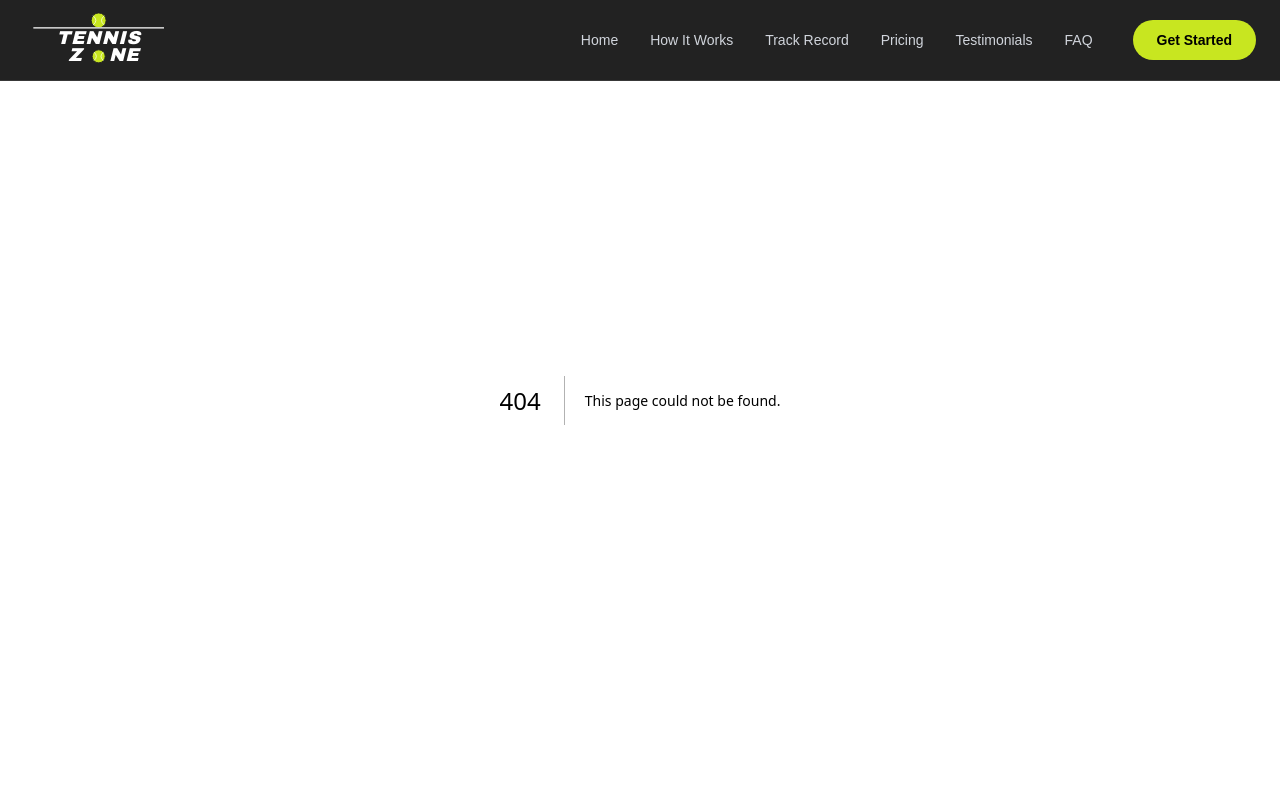
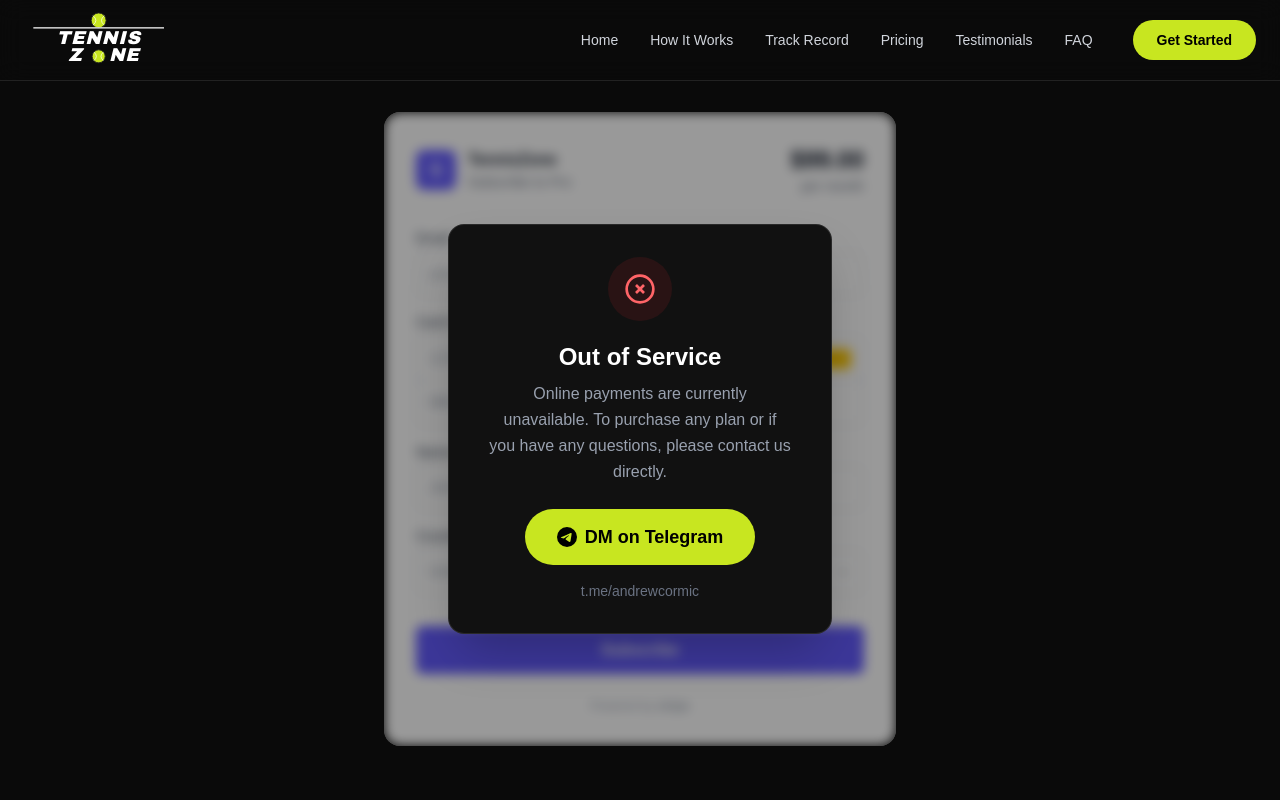
Before and after one commit to grebking/tenniszone, a Next.js app: page /checkout in a window 1280 px wide. Before the commit this address had no page. Shown: the top 800 px of the page. Built offline with nearby package versions, Linux system fonts and the light colour scheme.

Commit message:
Add dual odds, checkout page with Telegram redirect

```diff
--- /dev/null
+++ b/src/app/checkout/page.tsx
@@ -0,0 +1,137 @@
+"use client";
+
+import { useSearchParams } from "next/navigation";
+import { Suspense } from "react";
+
+function CheckoutContent() {
+  const searchParams = useSearchParams();
+  const plan = searchParams.get("plan") || "Pro";
+  const price = searchParams.get("price") || "99";
+
+  return (
+    <section className="min-h-screen bg-[#0a0a0a] pt-28 pb-16 px-4 flex items-start justify-center">
+      <div className="w-full max-w-lg relative">
+        {/* Blurred Stripe-like checkout form */}
+        <div className="relative rounded-2xl overflow-hidden">
+          {/* The blurred form behind */}
+          <div className="bg-white rounded-2xl p-8 filter blur-[6px] pointer-events-none select-none">
+            {/* Fake Stripe header */}
+            <div className="flex items-center justify-between mb-8">
+              <div className="flex items-center gap-3">
+                <div className="w-10 h-10 rounded-lg bg-[#635BFF] flex items-center justify-center">
+                  <span className="text-white font-bold text-lg">S</span>
+                </div>
+                <div>
+                  <div className="text-gray-900 font-semibold">TennisZone</div>
+                  <div className="text-gray-500 text-sm">Subscribe to {plan}</div>
+                </div>
+              </div>
+              <div className="text-right">
+                <div className="text-2xl font-bold text-gray-900">${price}.00</div>
+                <div className="text-gray-500 text-sm">per month</div>
+              </div>
+            </div>
+
+            {/* Fake form fields */}
+            <div className="space-y-4">
+              <div>
+                <label className="block text-sm font-medium text-gray-700 mb-1">Email</label>
+                <div className="w-full h-11 rounded-md border border-gray-300 bg-white px-3 flex items-center">
+                  <span className="text-gray-400">you@example.com</span>
+                </div>
+              </div>
+
+              <div>
+                <label className="block text-sm font-medium text-gray-700 mb-1">Card information</label>
+                <div className="border border-gray-300 rounded-md overflow-hidden">
+                  <div className="w-full h-11 bg-white px-3 flex items-center justify-between border-b border-gray-300">
+                    <span className="text-gray-400">1234 1234 1234 1234</span>
+                    <div className="flex gap-1">
+                      <div className="w-8 h-5 rounded bg-blue-600" />
+                      <div className="w-8 h-5 rounded bg-red-500" />
+                      <div className="w-8 h-5 rounded bg-yellow-400" />
+                    </div>
+                  </div>
+                  <div className="flex">
+                    <div className="w-1/2 h-11 bg-white px-3 flex items-center border-r border-gray-300">
+                      <span className="text-gray-400">MM / YY</span>
+                    </div>
+                    <div className="w-1/2 h-11 bg-white px-3 flex items-center">
+                      <span className="text-gray-400">CVC</span>
+                    </div>
+                  </div>
+                </div>
+              </div>
+
+              <div>
+                <label className="block text-sm font-medium text-gray-700 mb-1">Name on card</label>
+                <div className="w-full h-11 rounded-md border border-gray-300 bg-white px-3 flex items-center">
+                  <span className="text-gray-400">John Smith</span>
+                </div>
+              </div>
+
+              <div>
+                <label className="block text-sm font-medium text-gray-700 mb-1">Country or region</label>
+                <div className="w-full h-11 rounded-md border border-gray-300 bg-white px-3 flex items-center justify-between">
+                  <span className="text-gray-400">United States</span>
+                  <svg className="w-4 h-4 text-gray-400" viewBox="0 0 24 24" fill="none" stroke="currentColor" strokeWidth="2"><polyline points="6 9 12 15 18 9" /></svg>
+                </div>
+              </div>
+
+              <button className="w-full h-12 bg-[#635BFF] text-white font-semibold rounded-md mt-4">
+                Subscribe
+              </button>
+
+              <p className="text-center text-gray-400 text-xs mt-2">
+                Powered by <span className="font-bold">stripe</span>
+              </p>
+            </div>
+          </div>
+
+          {/* Overlay with "Out of Service" */}
+          <div className="absolute inset-0 flex flex-col items-center justify-center bg-black/40 rounded-2xl">
+            <div className="bg-[#111] border border-white/10 rounded-2xl px-10 py-8 text-center max-w-sm mx-4 shadow-2xl">
+              <div className="w-16 h-16 rounded-full bg-red-500/10 flex items-center justify-center mx-auto mb-5">
+                <svg className="w-8 h-8 text-red-400" viewBox="0 0 24 24" fill="none" stroke="currentColor" strokeWidth="2">
+                  <circle cx="12" cy="12" r="10" />
+                  <line x1="15" y1="9" x2="9" y2="15" />
+                  <line x1="9" y1="9" x2="15" y2="15" />
+                </svg>
+              </div>
+              <h2 className="text-2xl font-black text-white mb-2">Out of Service</h2>
+              <p className="text-gray-400 mb-6 leading-relaxed">
+                Online payments are currently unavailable. To purchase any plan or if you have any questions, please contact us directly.
+              </p>
+              <a
+                href="https://t.me/andrewcormic"
+                target="_blank"
+                rel="noopener noreferrer"
+                className="inline-flex items-center gap-2 px-8 py-3.5 bg-[#C8E620] text-black font-bold rounded-full hover:bg-[#d4f026] transition-all hover:scale-105 text-lg"
+              >
+                <svg className="w-5 h-5" viewBox="0 0 24 24" fill="currentColor">
+                  <path d="M11.944 0A12 12 0 0 0 0 12a12 12 0 0 0 12 12 12 12 0 0 0 12-12A12 12 0 0 0 12 0a12 12 0 0 0-.056 0zm4.962 7.224c.1-.002.321.023.465.14a.506.506 0 0 1 .171.325c.016.093.036.306.02.472-.18 1.898-.962 6.502-1.36 8.627-.168.9-.499 1.201-.82 1.23-.696.065-1.225-.46-1.9-.902-1.056-.693-1.653-1.124-2.678-1.8-1.185-.78-.417-1.21.258-1.91.177-.184 3.247-2.977 3.307-3.23.007-.032.014-.15-.056-.212s-.174-.041-.249-.024c-.106.024-1.793 1.14-5.061 3.345-.48.33-.913.49-1.302.48-.428-.008-1.252-.241-1.865-.44-.752-.245-1.349-.374-1.297-.789.027-.216.325-.437.893-.663 3.498-1.524 5.83-2.529 6.998-3.014 3.332-1.386 4.025-1.627 4.476-1.635z" />
+                </svg>
+                DM on Telegram
+              </a>
+              <p className="text-gray-500 text-sm mt-4">
+                t.me/andrewcormic
+              </p>
+            </div>
+          </div>
+        </div>
+      </div>
+    </section>
+  );
+}
+
+export default function CheckoutPage() {
+  return (
+    <Suspense fallback={
+      <div className="min-h-screen bg-[#0a0a0a] flex items-center justify-center">
+        <div className="text-gray-400">Loading...</div>
+      </div>
+    }>
+      <CheckoutContent />
+    </Suspense>
+  );
+}
--- a/src/components/Pricing.tsx
+++ b/src/components/Pricing.tsx
@@ -111,7 +111,7 @@ export default function Pricing() {
               </ul>
 
               <a
-                href="#"
+                href={`/checkout?plan=${encodeURIComponent(plan.name)}&price=${plan.price}`}
                 className={`block w-full text-center py-3.5 rounded-full font-bold text-lg transition-all ${
                   plan.popular
                     ? "bg-[#C8E620] text-black hover:bg-[#d4f026]"
--- a/src/components/Stats.tsx
+++ b/src/components/Stats.tsx
@@ -6,11 +6,11 @@ const stats = [
 ];
 
 const recentPicks = [
-  { match: "Rune vs Berrettini", pick: "Berrettini ML", odds: "12.00", result: "W", event: "ATP Barcelona" },
-  { match: "Paolini vs Andreeva", pick: "Andreeva ML", odds: "11.50", result: "W", event: "WTA Stuttgart" },
-  { match: "Sinner vs Tsitsipas", pick: "Sinner ML", odds: "1.72", result: "W", event: "ATP Barcelona" },
-  { match: "Sabalenka vs Keys", pick: "Sabalenka -3.5", odds: "1.68", result: "W", event: "WTA Stuttgart" },
-  { match: "Alcaraz vs Auger-Aliassime", pick: "Over 22.5 Games", odds: "1.75", result: "W", event: "ATP Barcelona" },
+  { match: "Rune vs Berrettini", pick: "Berrettini ML", oddsEU: "12.00", oddsUS: "+1100", result: "W", event: "ATP Barcelona" },
+  { match: "Paolini vs Andreeva", pick: "Andreeva ML", oddsEU: "11.50", oddsUS: "+1050", result: "W", event: "WTA Stuttgart" },
+  { match: "Sinner vs Tsitsipas", pick: "Sinner ML", oddsEU: "1.72", oddsUS: "-139", result: "W", event: "ATP Barcelona" },
+  { match: "Sabalenka vs Keys", pick: "Sabalenka -3.5", oddsEU: "1.68", oddsUS: "-147", result: "W", event: "WTA Stuttgart" },
+  { match: "Alcaraz vs Auger-Aliassime", pick: "Over 22.5 Games", oddsEU: "1.75", oddsUS: "-133", result: "W", event: "ATP Barcelona" },
 ];
 
 export default function Stats() {
@@ -60,7 +60,8 @@ export default function Stats() {
                   <th className="px-6 py-3 font-medium">Match</th>
                   <th className="px-6 py-3 font-medium">Event</th>
                   <th className="px-6 py-3 font-medium">Pick</th>
-                  <th className="px-6 py-3 font-medium">Odds</th>
+                  <th className="px-6 py-3 font-medium">Odds (EU)</th>
+                  <th className="px-6 py-3 font-medium">Odds (US)</th>
                   <th className="px-6 py-3 font-medium">Result</th>
                 </tr>
               </thead>
@@ -73,7 +74,8 @@ export default function Stats() {
                     <td className="px-6 py-4 text-white font-medium">{pick.match}</td>
                     <td className="px-6 py-4 text-gray-400">{pick.event}</td>
                     <td className="px-6 py-4 text-white">{pick.pick}</td>
-                    <td className="px-6 py-4 text-gray-300">{pick.odds}</td>
+                    <td className="px-6 py-4 text-gray-300">{pick.oddsEU}</td>
+                    <td className="px-6 py-4 text-gray-300">{pick.oddsUS}</td>
                     <td className="px-6 py-4">
                       <span className="inline-flex items-center px-2.5 py-1 rounded-full bg-green-500/10 text-green-400 text-sm font-bold">
                         {pick.result}
```
